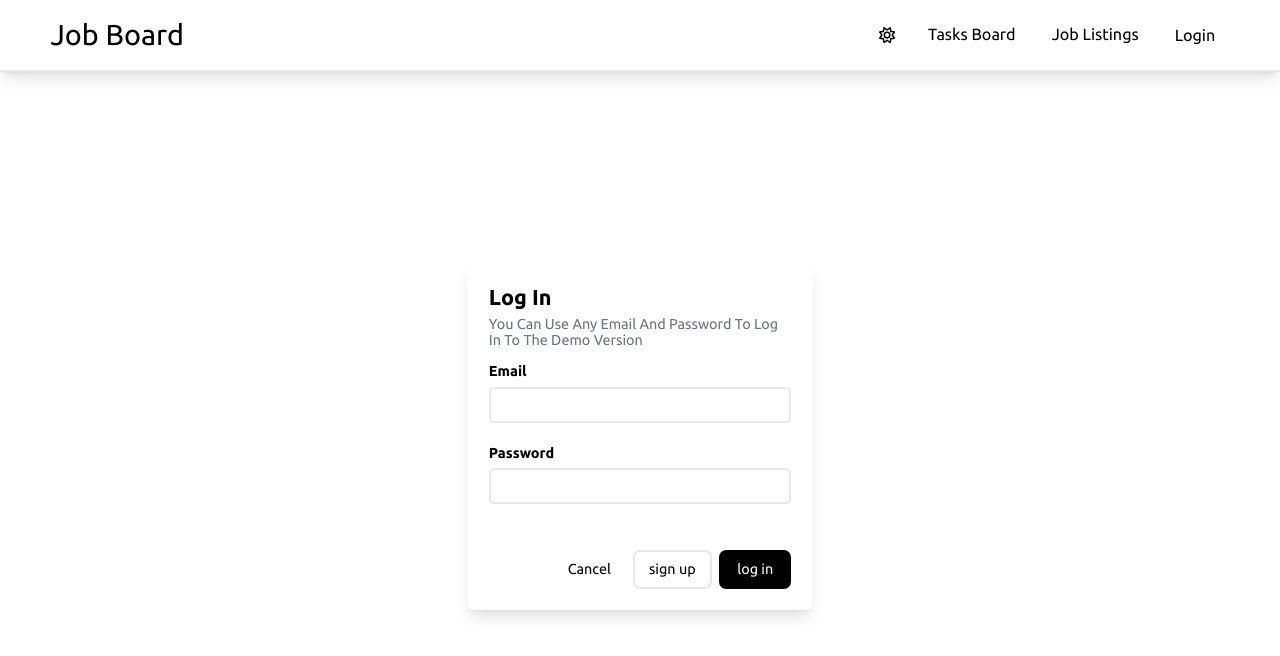
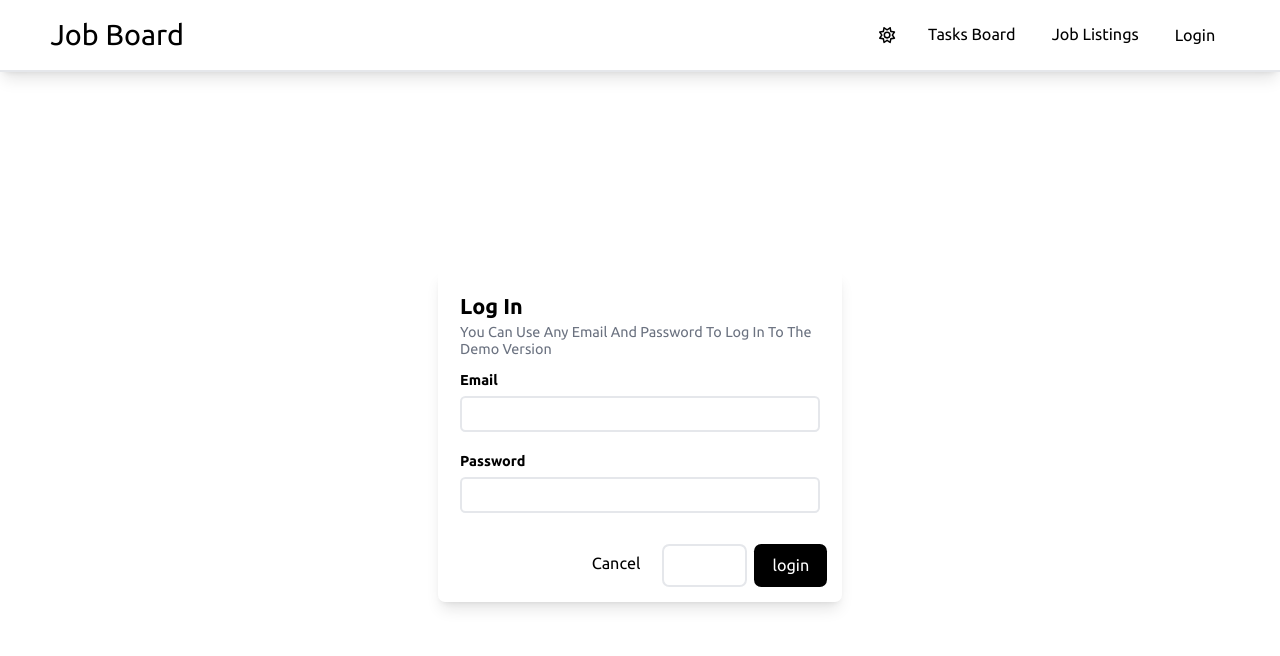
Before and after one commit to ZEO2011/job-board, a React (Vite) app: page /login in a window 1280 px wide. Shown: the top 656 px of the page. Built offline with nearby package versions, Linux system fonts and the light colour scheme.

Commit message:
fixed the issue number #1 and made a better sign in/up design

```diff
--- a/src/components/ui/Btn.tsx
+++ b/src/components/ui/Btn.tsx
@@ -5,7 +5,7 @@ import { Link } from "react-router-dom"
 type BtnType<T extends ElementType> = {
 	children: ReactNode
 	As?: T
-	style?: "border" | "background"
+	style?: "border" | "background" | "none"
 	to?: string // Add 'to' prop for routing
 } & ComponentPropsWithoutRef<T>
 
@@ -18,10 +18,12 @@ export default function Btn<T extends ElementType = "button">({
 }: BtnType<T>) {
 	const Component = As || "button" // Use 'As' or default to "button"
 	const buttonClassNames = classNames(
-		`text-lg py-2 px-4 rounded-lg text-white transition hover:scale-[1.04] ${
+		`text-lg py-2 px-4 rounded-lg transition hover:scale-[1.04] ${
 			style === "background"
-				? "bg-black dark:bg-white dark:text-black"
-				: "text-black border-2 dark:border-slate-700 dark:text-white hover:bg-gray-200 dark:hover:bg-gray-700"
+				? "bg-black dark:bg-white dark:text-black text-white"
+				: style === "none"
+				? "dark:text-white text-black"
+				: "text-black border-2 dark:border-slate-700 text-white dark:text-white hover:bg-gray-200 dark:hover:bg-gray-700"
 		}`,
 		restProps.className,
 	)
--- a/src/pages/ErrorPage.tsx
+++ b/src/pages/ErrorPage.tsx
@@ -1,3 +1,3 @@
 export default function ErrorPage() {
-	return <h1>error - something went wrong</h1>
+	return <h1 className="dark:text-white">error - something went wrong</h1>
 }
--- a/src/pages/Login.tsx
+++ b/src/pages/Login.tsx
@@ -1,7 +1,8 @@
 import { useState } from "react"
-import { Link, useNavigate } from "react-router-dom"
+import { useNavigate } from "react-router-dom"
 import useLogin from "../contexts/useLoginData"
 import { checkConfirmPassword, checkEmail, checkPassword } from "../validators"
+import Btn from "../components/ui/Btn"
 
 export default function Login() {
 	const navigate = useNavigate()
@@ -11,20 +12,14 @@ export default function Login() {
 	const [confirmPasswordValue, setConfirmPasswordValue] = useState("")
 	const [confirmPasswordStatus, setConfirmPasswordStatus] = useState(false)
 	const [firstSubmit, setFirstSubmit] = useState(true)
-	const emailErrors = !firstSubmit ? checkEmail(emailValue) : null
-	const passwordErrors = !firstSubmit ? checkPassword(passwordValue) : null
+	const emailErrors = !firstSubmit ? checkEmail(emailValue) : []
+	const passwordErrors = !firstSubmit ? checkPassword(passwordValue) : []
 	const confirmErrors = !firstSubmit
 		? checkConfirmPassword(passwordValue, confirmPasswordValue)
-		: null
-	const errors =
-		emailErrors &&
-		passwordErrors &&
-		emailErrors?.length + passwordErrors?.length
+		: []
+	const errors = emailErrors.length + passwordErrors.length
 	const signUpErrors =
-		emailErrors &&
-		passwordErrors &&
-		confirmErrors &&
-		emailErrors?.length + passwordErrors?.length + confirmErrors.length
+		emailErrors.length + passwordErrors.length + confirmErrors.length
 	function submit(confirm: boolean = false) {
 		setFirstSubmit(false)
 		if (confirm != confirmPasswordStatus) setFirstSubmit(true)
@@ -39,8 +34,8 @@ export default function Login() {
 			}
 	}
 	return (
-		<div className="w-full h-[calc(100%-5rem)] grid place-items-center">
-			<div className="w-96 h-fit rounded-lg shadow-lg p-6 dark:bg-slate-800">
+		<div className="w-full h-[calc(100%-5rem)] px-4 grid place-items-center relative">
+			<div className="w-[min(28rem,100%)] min-h-[23rem] rounded-lg shadow-lg p-6 dark:bg-slate-800 relative">
 				<h2 className="dark:text-white text-2xl font-bold mb-1">
 					log in
 				</h2>
@@ -52,7 +47,11 @@ export default function Login() {
 					<div className="email">
 						<label
 							htmlFor="email"
-							className="font-semibold dark:text-white"
+							className={`font-semibold ${
+								!firstSubmit && emailErrors.length !== 0
+									? "text-red-600"
+									: "dark:text-white"
+							}`}
 						>
 							email
 						</label>
@@ -66,20 +65,25 @@ export default function Login() {
 							type="email"
 							className={`border-2 mb-2 bg-main ${
 								emailErrors
-									? emailErrors?.length > 0
+									? emailErrors.length > 0
 										? "border-error dark:border-error"
 										: "dark:border-slate-700"
 									: "dark:border-slate-700"
 							} dark:border-2 dark:text-white w-full h-10 rounded-md mt-2 pl-2 dark:bg-slate-700`}
 						/>
 						<p className="text-red-600">
-							{emailErrors?.join(", ")}
+							{emailErrors.join(", ")}
 						</p>
 					</div>
 					<div className="password">
 						<label
 							htmlFor="password"
-							className="font-semibold dark:text-white"
+							className={`font-semibold ${
+								!firstSubmit &&
+								passwordErrors.length !== 0
+									? "text-red-600"
+									: "dark:text-white"
+							}`}
 						>
 							password
 						</label>
@@ -93,21 +97,26 @@ export default function Login() {
 							type="password"
 							className={`border-2 mb-2 bg-main ${
 								passwordErrors
-									? passwordErrors?.length > 0
+									? passwordErrors.length > 0
 										? "border-error dark:border-error"
 										: "dark:border-slate-700"
 									: "dark:border-slate-700"
 							} dark:border-2 dark:text-white w-full h-10 rounded-md mt-2 pl-2 dark:bg-slate-700`}
 						/>
 						<p className="text-red-600">
-							{passwordErrors?.join(", ")}
+							{passwordErrors.join(", ")}
 						</p>
 					</div>
 					{confirmPasswordStatus && (
 						<div className="confirm-password">
 							<label
 								htmlFor="confirm-password"
-								className="font-semibold dark:text-white"
+								className={`font-semibold ${
+									!firstSubmit &&
+									confirmErrors.length !== 0
+										? "text-red-600"
+										: "dark:text-white"
+								}`}
 							>
 								confirm password
 							</label>
@@ -123,29 +132,24 @@ export default function Login() {
 								type="text"
 								className={`border-2 mb-2 bg-main ${
 									confirmErrors
-										? confirmErrors?.length > 0
+										? confirmErrors.length > 0
 											? "border-error dark:border-error"
 											: "dark:border-slate-700"
 										: "dark:border-slate-700"
 								} dark:border-2 dark:text-white w-full h-10 rounded-md mt-2 pl-2 dark:bg-slate-700`}
 							/>
 							<p className="text-red-600">
-								{confirmErrors?.join(", ")}
+								{confirmErrors.join(", ")}
 							</p>
 						</div>
 					)}
 				</div>
-				<div className="buttons flex justify-end gap-2">
-					<button className="main-btn grid place-items-center dark:text-white">
-						<Link
-							className="w-full h-full grid place-items-center"
-							to={".."}
-						>
-							cancel
-						</Link>
-					</button>
-					<button
-						className="main-btn dark:border-slate-700 border-2 dark:text-white"
+				<div className="buttons flex justify-end gap-2 absolute bottom-4 right-4">
+					<Btn style={"none"} to="..">
+						cancel
+					</Btn>
+					<Btn
+						style={"border"}
 						onClick={() => submit(true)}
 						disabled={
 							confirmPasswordStatus
@@ -156,16 +160,10 @@ export default function Login() {
 						}
 					>
 						sign up
-					</button>
-					<button
+					</Btn>
+					<Btn
+						className="px-5"
 						onClick={() => submit(false)}
-						className={`main-btn  dark:text-black text-white py-3 px-5 ${
-							!confirmPasswordStatus &&
-							errors &&
-							errors > 0
-								? "bg-gray-500 dark:bg-gray-500 hover:bg-gray-500 dark:text-white"
-								: "hover:bg-black bg-black dark:hover:bg-white dark:bg-white"
-						}`}
 						disabled={
 							!confirmPasswordStatus
 								? errors
@@ -174,8 +172,8 @@ export default function Login() {
 								: false
 						}
 					>
-						log in
-					</button>
+						login
+					</Btn>
 				</div>
 			</div>
 		</div>
--- a/src/pages/jobs/Jobs.tsx
+++ b/src/pages/jobs/Jobs.tsx
@@ -26,11 +26,12 @@ function Jobs() {
 	return (
 		<>
 			<Caption
+				className="md:p-0 pl-0"
 				caption="job listings"
 				buttonCaption="create listing"
 				to="/jobs/new"
 			/>
-			<div className="flex flex-wrap justify-center items-center w-full h-fit gap-4 md:py-2 mt-8 px-2 pb-12 md:px-4">
+			<div className="flex flex-wrap justify-center items-center w-full h-fit gap-4 md:py-2 mt-8 px-4 pb-12">
 				<FilterInput caption="title" inputType="text" />
 				<FilterInput
 					className="relative"
--- a/src/validators.ts
+++ b/src/validators.ts
@@ -5,15 +5,26 @@ export function checkEmail(email: string) {
 		errors.push(
 			"the email should be more than 4 chars (fourchars@mail.com)",
 		)
-	if (email.split("@")[0].length < 2)
-		errors.push("the email should contain (.com, .net, etc) ")
+	try {
+		if (email.split("@")[1].length < 4)
+			errors.push("the email should contain (outlook, gmail, etc.) ")
+	} catch {
+		errors.push("the email should contain (outlook, gmail, etc.) ")
+	}
+	try {
+		if (email.split("@")[1].split(".")[1].length < 2)
+			errors.push("the email should contain (com, co, etc.) ")
+	} catch {
+		errors.push("the email should contain (com, co, etc.) ")
+	}
 	return errors
 }
 
 export function checkPassword(password: string) {
 	const errors = []
 	if (password.length <= 8) errors.push("must be more than 7 chars")
-	if (!isNaN(parseInt(password))) errors.push("must contain a number")
+	if (password.split("").filter((el) => !isNaN(parseInt(el))).length === 0)
+		errors.push("must contain a number")
 	return errors
 }
 
```
